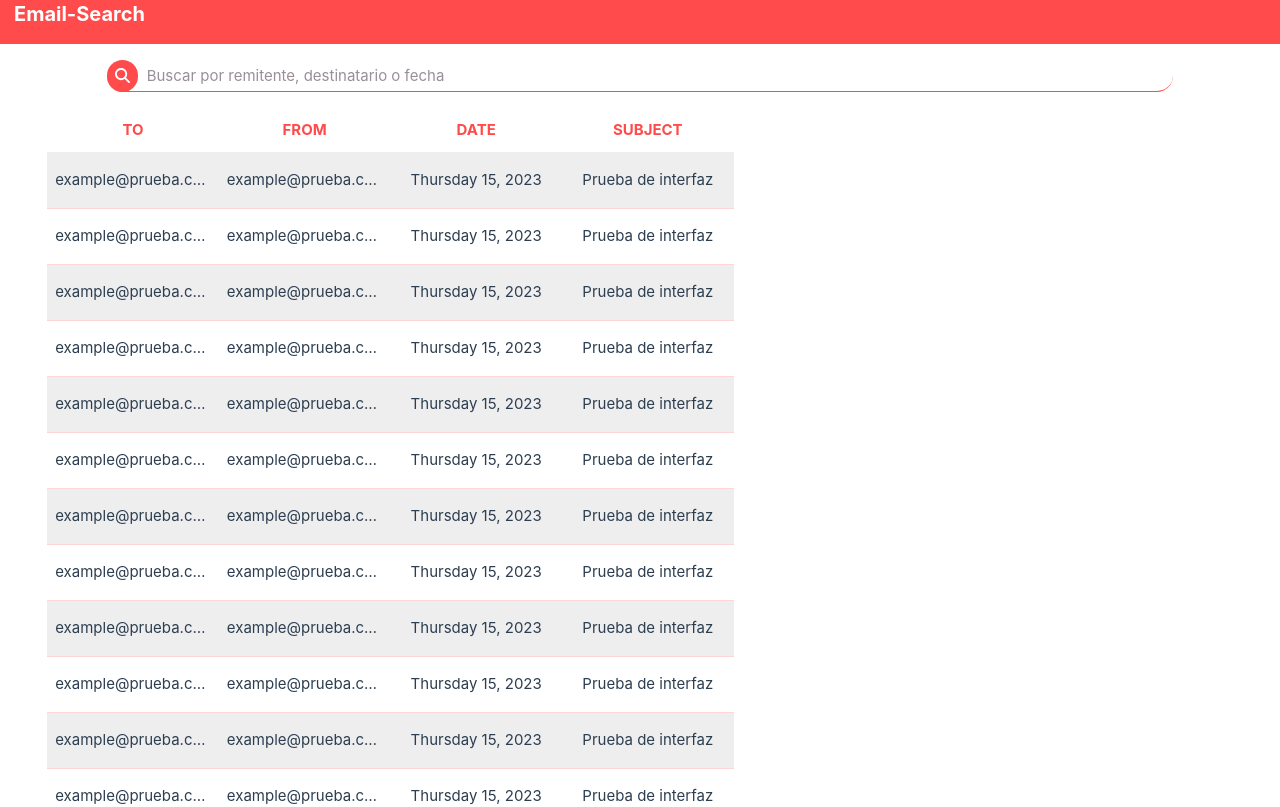
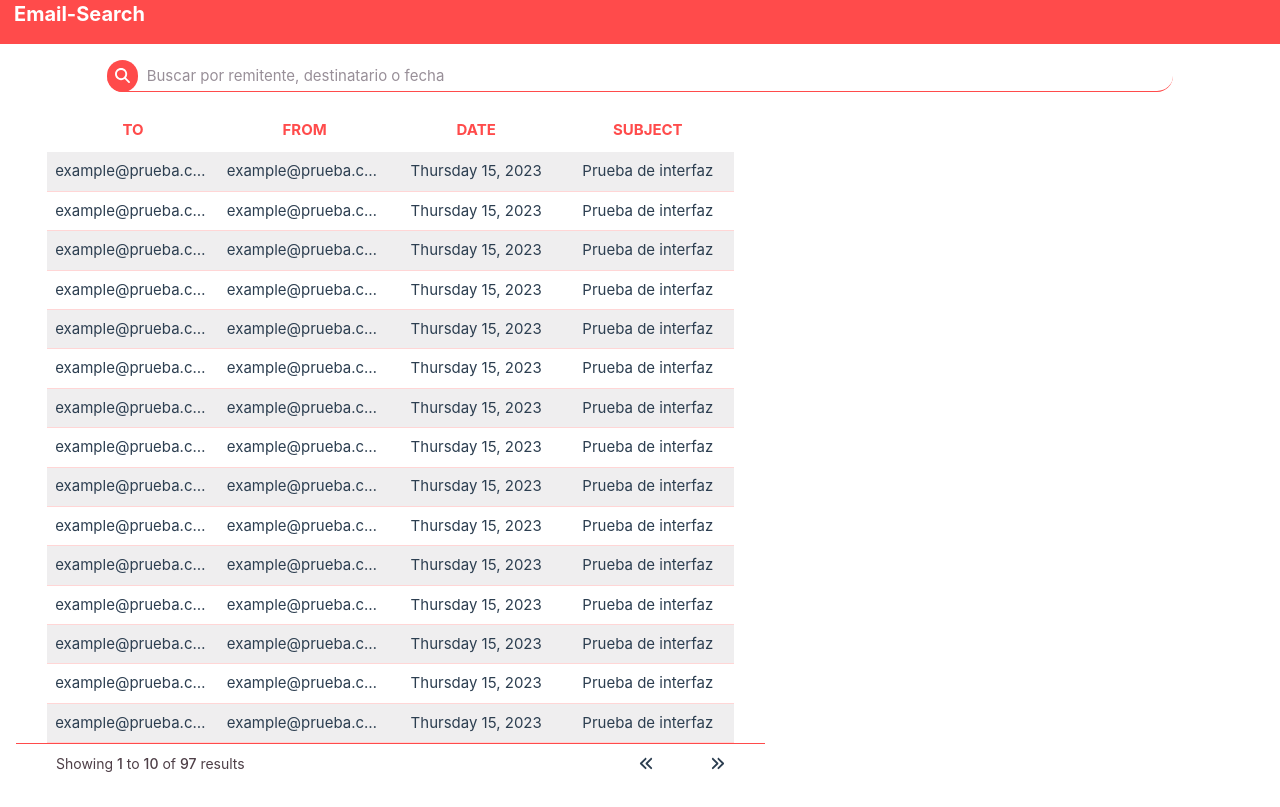
Before and after one commit to OnedGmez/Zinc-Project, a Vue app in the folder frontend/: page / in a window 1280 px wide. Shown: the top 807 px of the page. Built offline with nearby package versions, Linux system fonts and the light colour scheme.

Commit message:
Retoques a los apply de las clases

```diff
--- a/frontend/src/index.css
+++ b/frontend/src/index.css
@@ -16,6 +16,6 @@
   }
 
   .special-row{
-    @apply h-14 border-b border-b-red-50 odd:bg-gray-100 hover:cursor-pointer hover:border-b-red-100 !important;
+    @apply h-8 border-b border-b-red-50 odd:bg-gray-100 hover:cursor-pointer hover:border-b-red-100 !important;
   }
 }
```
